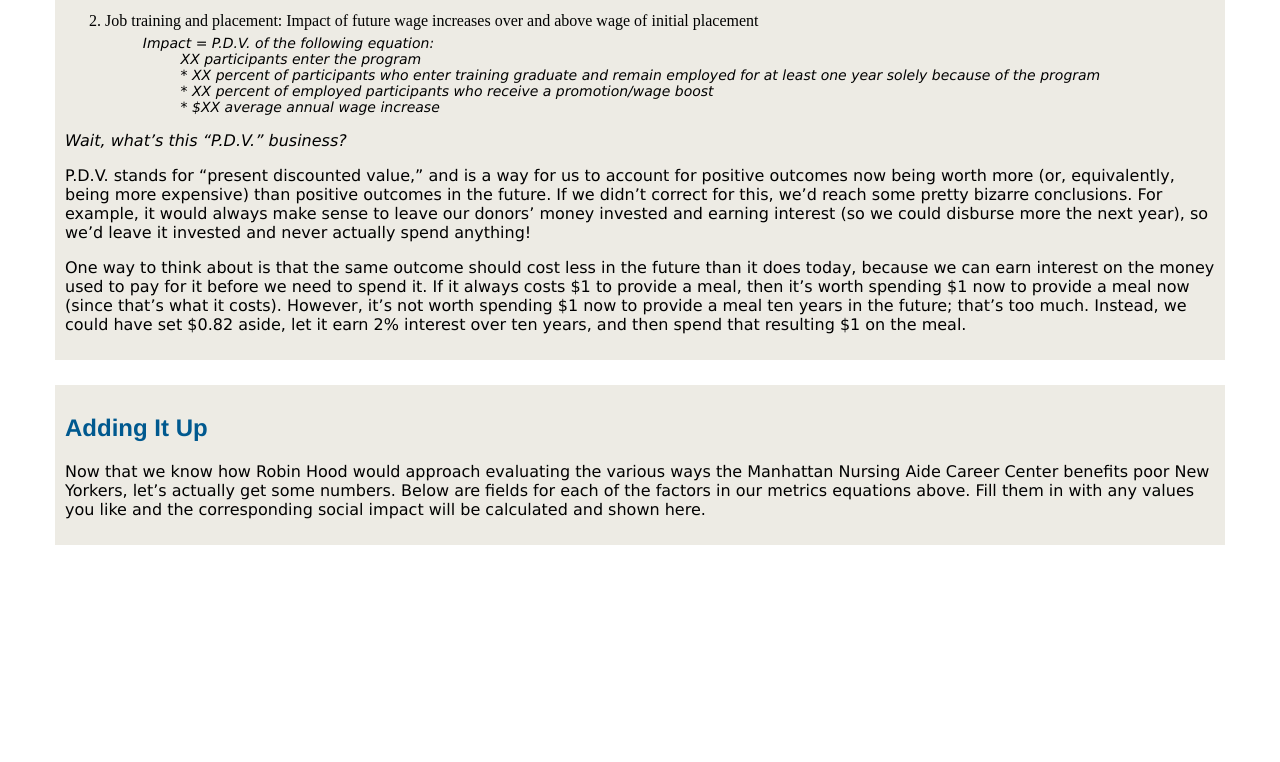
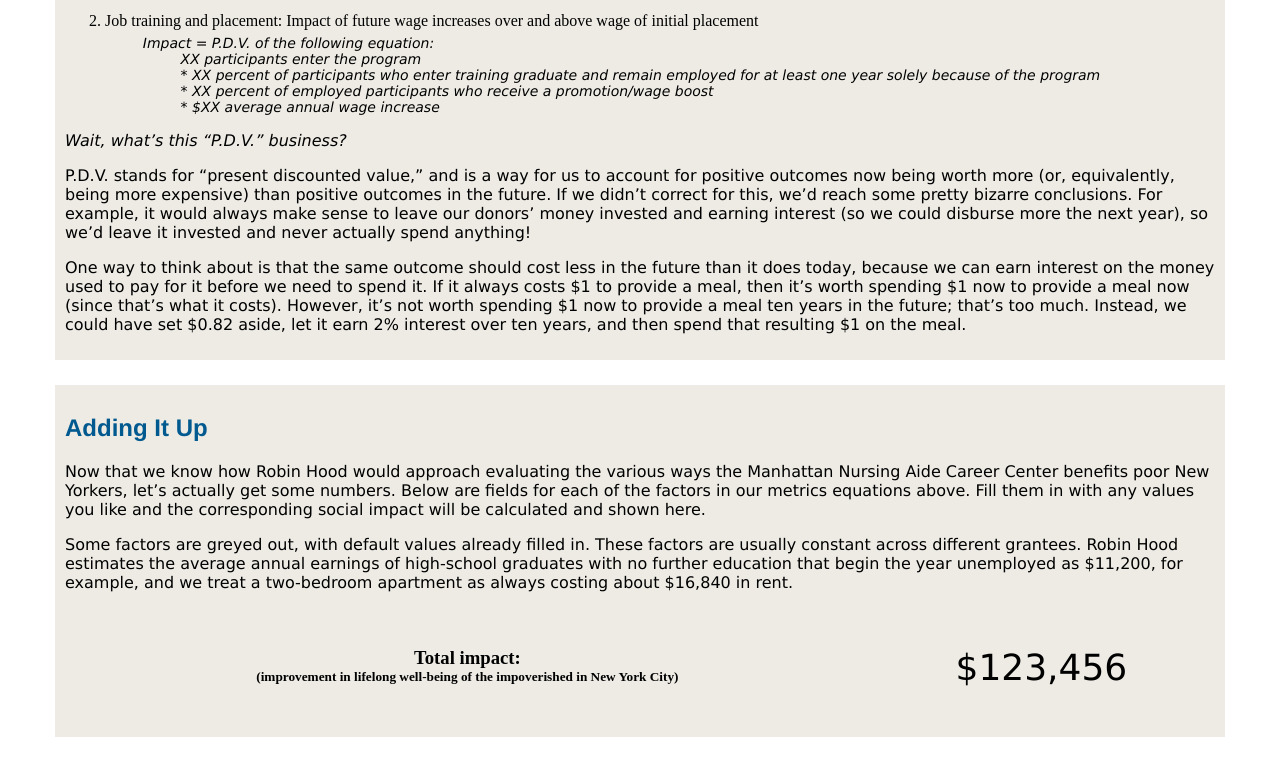
Before and after one commit to gtobkin/RobinHoodMetricsCalc, a plain HTML site: page index.html in a window 1280 px wide. Shown: the part 1224-1986 px from the top of the page. Before the commit the page ends 1794 px from the top, so only its background shows below. Drawn offline with nearby package versions, Linux system fonts and the light colour scheme.

Commit message:
Added JQuery init, table structure for benefit calc

```diff
--- a/index.html
+++ b/index.html
@@ -5,6 +5,12 @@
     <head>
         <meta http-equiv="Content-Type" content="text/html; charset=utf-8" />
         <title>Robin Hood Foundation Metrics Calculator</title>
+        <script src="//ajax.googleapis.com/ajax/libs/jquery/1.10.2/jquery.min.js"></script>
+		<script>
+  			$(document).ready(function() {
+  				// Goodness goes here
+	  		});
+		</script>
         <style>
         	h1.myh1 {
         		font-family: "Franklin Gothic Medium", "Franklin Gothic", "ITC Franklin Gothic", Arial, sans-serif;
@@ -209,6 +215,28 @@
         		let’s actually get some numbers. Below are fields for each of the factors in our metrics equations above. Fill them in with any values you
         		like and the corresponding social impact will be calculated and shown here.
         	</p>
+        	<p>
+        		Some factors are greyed out, with default values already filled in. These factors are usually constant across different grantees. Robin Hood
+        		estimates the average annual earnings of high-school graduates with no further education that begin the year unemployed as $11,200, for
+        		example, and we treat a two-bedroom apartment as always costing about $16,840 in rent.
+        	</p>
+
+        	<table border=0 width="100%">
+        		<td style="width:70%;text-align:center">
+        			<h3 style="margin-bottom:0px">
+        				Total impact:
+        			</h3>
+        			<h5 style="margin-top:0px">
+        				(improvement in lifelong well-being of the impoverished in New York City)
+        			</h5>
+        		</td>
+        		<td>
+        			<p id="benefitDisplay" style="font-size:36px;text-align:center">
+        				$123,456
+        			</p>
+        		</td>
+        	</table>
+
         </div>
 
     </body>
```
